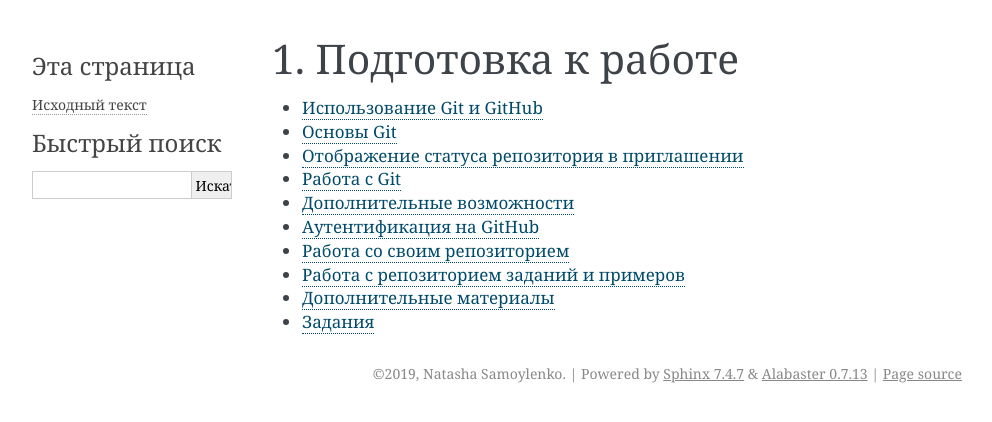
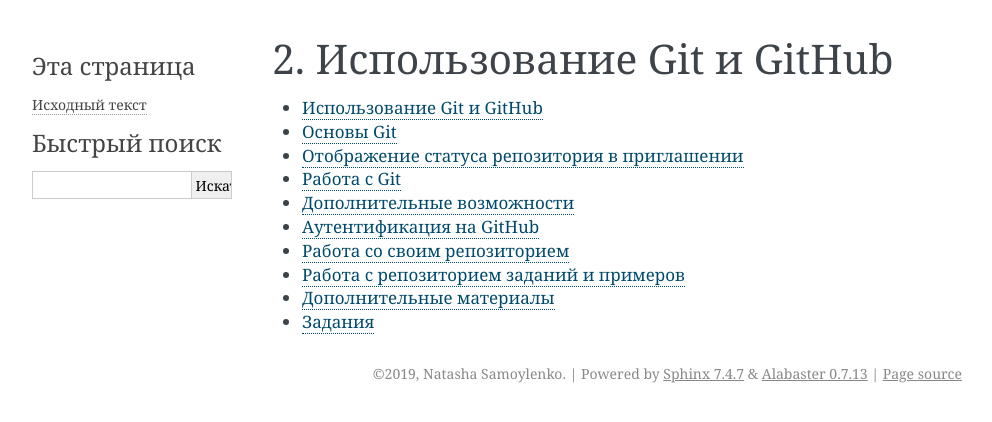
Before and after one commit to natenka/pyneng-book, a Sphinx documentation site: the page built from docs/source/book/02_git_github/index.rst, in a window 1280 px wide. Shown: the top 422 px of the page, without its empty margins (148-1140 px from the left). Built offline with Sphinx 7.4.7, drawn with Linux system fonts in a browser that asks for light colours; pages that are not in the unit, such as notebooks, are missing from menus.

Commit message:
TOC changes

```diff
--- a/docs/source/book/02_git_github/index.rst
+++ b/docs/source/book/02_git_github/index.rst
@@ -1,4 +1,4 @@
-1. Подготовка к работе
+2. Использование Git и GitHub
 ============================
 
 .. toctree::
--- a/docs/source/intro_index.rst
+++ b/docs/source/intro_index.rst
@@ -1,3 +1,6 @@
+Введение
+========
+
 .. toctree::
    :maxdepth: 1
 
```
